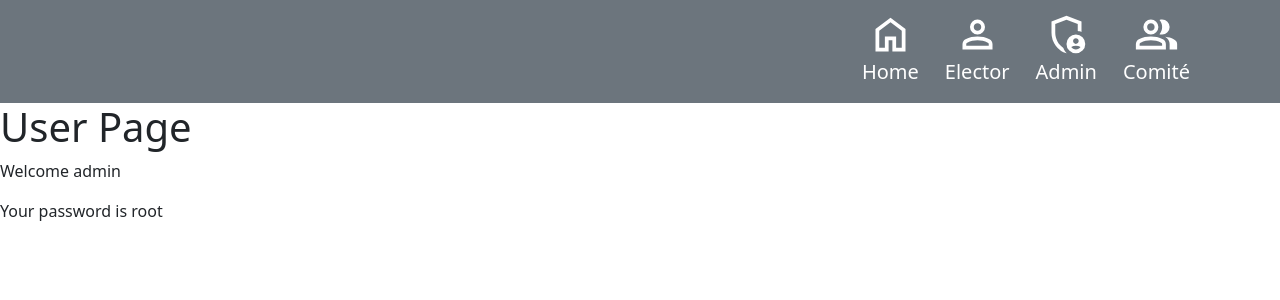
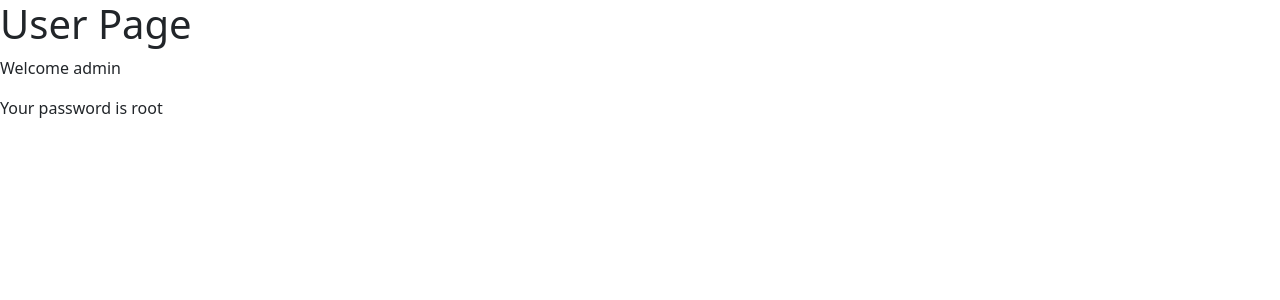
Before and after one commit to var0rjox/election-sistem, a Flask app: page /user/ in a window 1280 px wide. Shown: the top 300 px of the page. Run offline with Flask 3, Linux system fonts and the light colour scheme; some libraries are stand-ins or nearby versions.

Commit message:
[ADD] login navbar

```diff
--- a/templates/base.html
+++ b/templates/base.html
@@ -13,52 +13,6 @@
     <link rel="stylesheet" href="https://cdn.jsdelivr.net/npm/bootstrap-icons@1.19.0/font/bootstrap-icons.css">
   </head>
   <body>
-    <nav class="navbar navbar-expand-lg navbar-light bg-secondary">
-      <div class="container">
-        <ul class="navbar-nav ms-auto mt-1">
-          <li class="nav-item" style="margin-right: 10px;">
-            <div class="d-flex flex-column align-items-center">
-              <svg style="fill: white; padding-bottom: 0px;" height="45" viewBox="0 -960 960 960" width="45">
-                <path d="M240-200h120v-240h240v240h120v-360L480-740 240-560v360Zm-80 80v-480l320-240 320 240v480H520v-240h-80v240H160Zm320-350Z"/>
-              </svg>
-
-              <a style="padding-top: 0px;" class="nav-link text-white fs-5 mr-2" href="#">Home</a>
-            </div>
-          </li>
-
-          <li class="nav-item" style="margin-right: 10px;">
-            <div class="d-flex flex-column align-items-center">
-              <svg style="fill: white; padding-bottom: 0px;" height="45" viewBox="0 -960 960 960" width="45">
-                <path d="M480-480q-66 0-113-47t-47-113q0-66 47-113t113-47q66 0 113 47t47 113q0 66-47 113t-113 47ZM160-160v-112q0-34 17.5-62.5T224-378q62-31 126-46.5T480-440q66 0 130 15.5T736-378q29 15 46.5 43.5T800-272v112H160Zm80-80h480v-32q0-11-5.5-20T700-306q-54-27-109-40.5T480-360q-56 0-111 13.5T260-306q-9 5-14.5 14t-5.5 20v32Zm240-320q33 0 56.5-23.5T560-640q0-33-23.5-56.5T480-720q-33 0-56.5 23.5T400-640q0 33 23.5 56.5T480-560Zm0-80Zm0 400Z"/>
-              </svg>
-
-              <a style="padding-top: 0px;" class="nav-link text-white fs-5 mr-2" href="#">Elector</a>
-            </div>
-          </li>
-
-          <li class="nav-item" style="margin-right: 10px;">
-            <div class="d-flex flex-column align-items-center">
-              <svg style="fill: white; padding-bottom: 0px;" height="45" viewBox="0 -960 960 960" width="45">
-                <path d="M680-280q25 0 42.5-17.5T740-340q0-25-17.5-42.5T680-400q-25 0-42.5 17.5T620-340q0 25 17.5 42.5T680-280Zm0 120q31 0 57-14.5t42-38.5q-22-13-47-20t-52-7q-27 0-52 7t-47 20q16 24 42 38.5t57 14.5ZM480-80q-139-35-229.5-159.5T160-516v-244l320-120 320 120v227q-19-8-39-14.5t-41-9.5v-147l-240-90-240 90v188q0 47 12.5 94t35 89.5Q310-290 342-254t71 60q11 32 29 61t41 52q-1 0-1.5.5t-1.5.5Zm200 0q-83 0-141.5-58.5T480-280q0-83 58.5-141.5T680-480q83 0 141.5 58.5T880-280q0 83-58.5 141.5T680-80ZM480-494Z"/>
-              </svg>
-
-              <a style="padding-top: 0px;" class="nav-link text-white fs-5" href="#">Admin</a>
-            </div>
-          </li>
-
-          <li class="nav-item" >
-            <div class="d-flex flex-column align-items-center">
-              <svg style="fill: white; padding-bottom: 0px;" height="45" viewBox="0 -960 960 960" width="45">
-                <path d="M40-160v-112q0-34 17.5-62.5T104-378q62-31 126-46.5T360-440q66 0 130 15.5T616-378q29 15 46.5 43.5T680-272v112H40Zm720 0v-120q0-44-24.5-84.5T666-434q51 6 96 20.5t84 35.5q36 20 55 44.5t19 53.5v120H760ZM360-480q-66 0-113-47t-47-113q0-66 47-113t113-47q66 0 113 47t47 113q0 66-47 113t-113 47Zm400-160q0 66-47 113t-113 47q-11 0-28-2.5t-28-5.5q27-32 41.5-71t14.5-81q0-42-14.5-81T544-792q14-5 28-6.5t28-1.5q66 0 113 47t47 113ZM120-240h480v-32q0-11-5.5-20T580-306q-54-27-109-40.5T360-360q-56 0-111 13.5T140-306q-9 5-14.5 14t-5.5 20v32Zm240-320q33 0 56.5-23.5T440-640q0-33-23.5-56.5T360-720q-33 0-56.5 23.5T280-640q0 33 23.5 56.5T360-560Zm0 320Zm0-400Z"/>
-              </svg>
-
-              <a style="padding-top: 0px;" class="nav-link text-white fs-5" href="#">Comité</a>
-            </div>
-          </li>
-        </ul>
-      </div>
-    </nav>
-
     {% block content %}{% endblock %}
     <script
       src="https://cdn.jsdelivr.net/npm/@popperjs/core@2.11.8/dist/umd/popper.min.js"
--- a/templates/index.html
+++ b/templates/index.html
@@ -1,8 +1,8 @@
-{% extends "base.html"%}
+{% extends "base_auth.html"%}
 
 {% block title%}Home Page{% endblock %}
 
-{% block content %}
+{% block content_auth %}
   <h1>Home Page</h1>
   <p>Welcome to the home page</p>
   <a href="/user">User info</a>
```
Also changed, not shown: templates/base_auth.html (added, +44 -0 lines).
